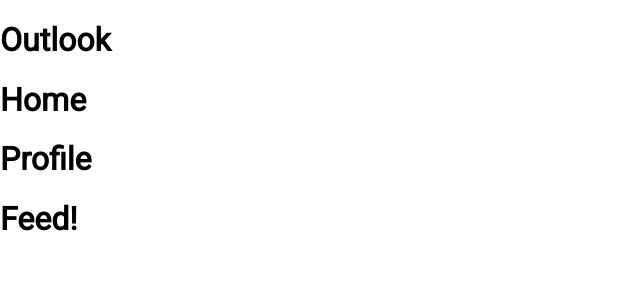
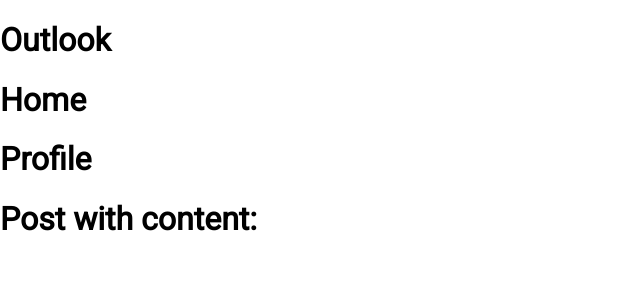
Before and after one commit to vyinkabanjo/InstaSpam_weblabMIT, a React app: page / in a window 1280 px wide. Shown: the top 300 px of the page, without its empty margins (0-640 px from the left). Built offline with nearby package versions, Linux system fonts and the light colour scheme; no server answers; the HTML template or start-up script is replaced by a standard one.

Commit message:
Added Component Descriptions and Post Component

```diff
--- a/client/src/components/App.js
+++ b/client/src/components/App.js
@@ -13,7 +13,7 @@
 import { get, post } from "../utilities";
 
 /**
- * Define the "App" component
+ * The main component that renders our web application
  */
 const App = () => {
   const [userId, setUserId] = useState(undefined);
@@ -45,7 +45,7 @@
   return (
     <>
       <Router>
-        <Main path="/" />
+        <Main path="/" userId={userId} />
         {/* <Skeleton path="/" handleLogin={handleLogin} handleLogout={handleLogout} userId={userId} /> */}
         <NotFound default />
       </Router>
--- a/client/src/components/pages/Feed.js
+++ b/client/src/components/pages/Feed.js
@@ -2,11 +2,18 @@
 
 import "../../utilities.css";
 import "./Feed.css";
+import Post from "./Post";
 
+/**
+ * Feed is the component containing the list of posts
+ *
+ * Proptypes
+ * @param {string} user_id user id of the client
+ */
 const Feed = (props) => {
   return (
     <div>
-      <h1>Feed!</h1>
+      <Post />
     </div>
   );
 };
--- a/client/src/components/pages/Main.js
+++ b/client/src/components/pages/Main.js
@@ -4,6 +4,12 @@
 
 import "../../utilities.css";
 
+/**
+ * Main is the component responsible for displaying the main dashboard
+ *
+ * Proptypes
+ * @param {string} user_id user id of the client
+ */
 const Main = (props) => {
   return (
     <>
--- a/client/src/components/pages/NavBar.js
+++ b/client/src/components/pages/NavBar.js
@@ -3,6 +3,12 @@
 import "../../utilities.css";
 import "./NavBar.css";
 
+/**
+ * NavBar is the component on the main website page responsible for navigating between pages.
+ *
+ * Proptypes
+ * @param {string} user_id user id of the client
+ */
 const NavBar = (props) => {
   return (
     <div>
--- /dev/null
+++ b/client/src/components/pages/Post.js
@@ -0,0 +1,22 @@
+import React from "react";
+
+import "../../utilities.css";
+import "./Post.css";
+
+/**
+ * Post displays content for a specific email
+ *
+ * Proptypes
+ * @param {object} content content of email, including subject, date, relevant links, etc.
+ * @param {string[]} attachments array containing attachment links
+ * @param {object} senderInfo object containing sender information
+ */
+const Post = (props) => {
+  return (
+    <div>
+      <h1>Post with content: </h1>
+    </div>
+  );
+};
+
+export default Post;
```
Also changed, not shown: client/src/components/pages/Post.css (added).
